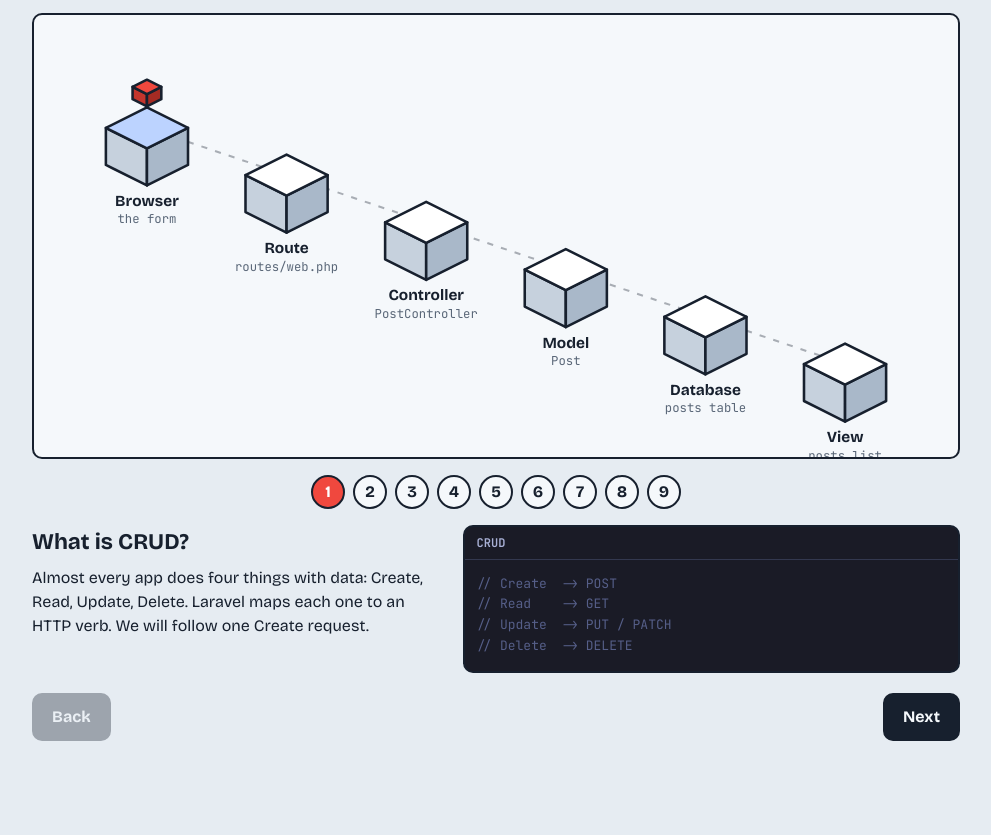
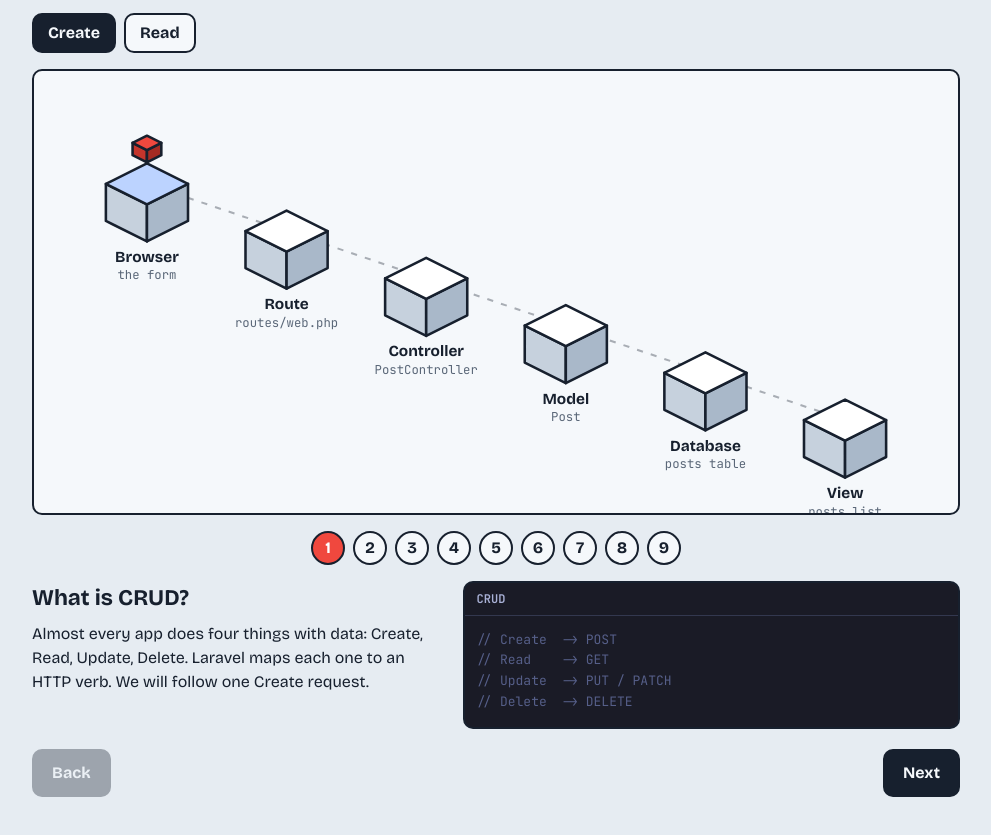
Before and after one commit to Jacqueson1/VisualLaravel, a website built with Vite: page index.html in a window 1280 px wide. Shown: the part 99-934 px from the top of the page, without its empty margins (144-1135 px from the left). Before the commit the page ends 880 px from the top, so only its background shows below. Built offline with nearby package versions, Linux system fonts and the light colour scheme.

Commit message:
Edited several stuff

```diff
--- a/index.html
+++ b/index.html
@@ -1,18 +1,23 @@
 <!doctype html>
 <html lang="en">
+
 <head>
-  <link href="https://fonts.googleapis.com/css2?family=Bricolage+Grotesque:wght@400;700&family=JetBrains+Mono:wght@400;600&display=swap" rel="stylesheet" />
+  <link
+    href="https://fonts.googleapis.com/css2?family=Bricolage+Grotesque:wght@400;700&family=JetBrains+Mono:wght@400;600&display=swap"
+    rel="stylesheet" />
 
   <meta charset="UTF-8" />
   <meta name="viewport" content="width=device-width, initial-scale=1" />
   <title>How Laravel creates a post</title>
 </head>
+
 <body>
   <main class="app">
     <header>
-      <h1>How Laravel creates a post</h1>
-      <p class="tagline">Follow one request from the browser to the database.</p>
+      <h1 id="lesson-title"></h1>
+      <p class="tagline" id="tagline"></p>
     </header>
+    <nav id="lessons" aria-label="Lessons"></nav>
 
     <section id="scene"></section>
     <nav id="dots"></nav>
@@ -20,7 +25,7 @@
     <section class="lesson">
       <div class="text">
         <h2 id="title"></h2>
-        <p id="caption"></p>
+        <p id="caption" aria-live="polite"></p>
       </div>
       <div class="code">
         <div id="file"></div>
@@ -35,4 +40,5 @@
   </main>
   <script type="module" src="/src/main.js"></script>
 </body>
+
 </html>
--- a/src/main.js
+++ b/src/main.js
@@ -4,7 +4,7 @@ import php from 'highlight.js/lib/languages/php';
 import sql from 'highlight.js/lib/languages/sql';
 import xml from 'highlight.js/lib/languages/xml';
 import 'highlight.js/styles/tokyo-night-dark.css';
-import { steps } from './steps.js';
+import { lessons } from './steps.js';
 import { buildScene, setActive, goTo } from './scene.js';
 
 hljs.registerLanguage('php', php);
@@ -12,36 +12,64 @@ hljs.registerLanguage('sql', sql);
 hljs.registerLanguage('xml', xml);
 
 const $ = (id) => document.getElementById(id);
+let lesson = lessons[0];
 let current = 0;
+
 buildScene($('scene'));
-// Build one dot button per step
 
-$('dots').innerHTML = steps
-  .map((s, i) => `<button class="dot" data-i="${i}" aria-label="Step ${i + 1}: ${s.title}">${i + 1}</button>`)
+// Lesson picker: plain links. The URL does the work.
+$('lessons').innerHTML = lessons
+  .map((l) => `<a class="tab" href="#/${l.id}/1" data-id="${l.id}">${l.name}</a>`)
   .join('');
 
+// Turn the URL (#/read/3) into state
+function readHash() {
+  const [, id, n] = location.hash.split('/');
+  lesson = lessons.find((l) => l.id === id) ?? lessons[0];
+  const i = (Number(n) || 1) - 1;
+  current = Math.min(Math.max(i, 0), lesson.steps.length - 1);
+}
+
 function render() {
-  const s = steps[current];
-  setActive(s.at);
-  goTo(s);
+  const s = lesson.steps[current];
+  document.title = lesson.title;
+  $('lesson-title').textContent = lesson.title;
+  $('tagline').textContent = lesson.tagline;
   $('title').textContent = s.title;
   $('caption').textContent = s.caption;
   $('file').textContent = s.file;
   $('code').innerHTML = hljs.highlight(s.code, { language: s.lang }).value;
 
-  document.querySelectorAll('.dot').forEach((d, i) => {
-    d.classList.toggle('current', i === current);
-    d.classList.toggle('done', i < current);
+  document.querySelectorAll('.tab').forEach((t) => {
+    t.classList.toggle('current', t.dataset.id === lesson.id);
   });
 
+  // Rebuild the dots, because each lesson has a different number of steps
+  $('dots').innerHTML = lesson.steps
+    .map((st, i) => {
+      const cls = i === current ? ' current' : i < current ? ' done' : '';
+      const aria = i === current ? 'step' : 'false';
+      return `<button class="dot${cls}" data-i="${i}" aria-current="${aria}" aria-label="Step ${i + 1}: ${st.title}">${i + 1}</button>`;
+    })
+    .join('');
+
   $('back').disabled = current === 0;
-  $('next').disabled = current === steps.length - 1;
+  $('next').disabled = current === lesson.steps.length - 1;
+
+  setActive(s.at);
+  goTo(s);
 }
 
+// Changing the step = changing the URL. The hashchange listener does the rest.
 function go(i) {
-  current = Math.min(Math.max(i, 0), steps.length - 1);
+  const n = Math.min(Math.max(i, 0), lesson.steps.length - 1);
+  location.hash = `/${lesson.id}/${n + 1}`;
+}
+
+window.addEventListener('hashchange', () => {
+  readHash();
   render();
-}
+});
 
 $('back').onclick = () => go(current - 1);
 $('next').onclick = () => go(current + 1);
@@ -54,4 +82,5 @@ window.addEventListener('keydown', (e) => {
   if (e.key === 'ArrowLeft') go(current - 1);
 });
 
+readHash();
 render();
--- a/src/scene.js
+++ b/src/scene.js
@@ -1,4 +1,5 @@
 import { gsap } from 'gsap';
+const reduce = window.matchMedia('(prefers-reduced-motion: reduce)').matches;
 
 const S = 40; // half-width of a cube's top face
 const D = 36; // cube height
@@ -56,16 +57,17 @@ export function setActive(i) {
 export function goTo(step) {
   tl?.kill();
   pkg.classList.remove('failed');
+  const d = reduce ? 0 : 0.9;
   tl = gsap.timeline();
 
-  tl.to(pkg, { ...pos(step.at), duration: 0.9, ease: 'power2.inOut' });
+  tl.to(pkg, { ...pos(step.at), duration: d, ease: 'power2.inOut' });
 
   if (step.fail) {
     tl.add(() => pkg.classList.add('failed'))
       .add(() => setActive(0))
-      .to(pkg, { ...pos(0), duration: 0.9, ease: 'power2.in' }, '+=0.3')
-      .to(pkg, { x: '+=8', repeat: 5, yoyo: true, duration: 0.05 });
+      .to(pkg, { ...pos(0), duration: d, ease: 'power2.in' }, '+=0.3')
+      .to(pkg, { x: '+=8', repeat: 5, yoyo: true, duration: reduce ? 0 : 0.05 });
   }
 
-  tl.to(row, { opacity: step.row ? 1 : 0, duration: 0.4 }, 0.4);
+  tl.to(row, { opacity: step.row ? 1 : 0, duration: reduce ? 0 : 0.4 }, 0.4);
 }
--- a/src/steps.js
+++ b/src/steps.js
@@ -1,4 +1,4 @@
-export const steps = [
+const createSteps = [
     {
         title: 'What is CRUD?',
         at: 0,
@@ -94,3 +94,107 @@ VALUES ('My first post', NOW(), NOW());`
   -> redirect('/posts')`
     }
 ];
+
+const readSteps = [
+  {
+    title: 'What is Read?',
+    at: 0,
+    file: 'CRUD',
+    lang: 'php',
+    caption: 'Read means fetching data without changing it. Laravel uses GET for it. We will follow a request for the list of posts.',
+    code: `// Read -> GET /posts   (list)
+// Read -> GET /posts/1 (one post)`
+  },
+  {
+    title: 'The browser asks for the page',
+    at: 0,
+    file: 'resources/views/layout.blade.php',
+    lang: 'xml',
+    caption: 'You click a link. The browser sends a GET request to /posts. There is no form and no data to send.',
+    code: `<a href="/posts">All posts</a>`
+  },
+  {
+    title: 'The route matches',
+    at: 1,
+    file: 'routes/web.php',
+    lang: 'php',
+    caption: 'This time Laravel looks for a GET route on /posts. It points to the index method.',
+    code: `Route::get('/posts', [PostController::class, 'index']);`
+  },
+  {
+    title: 'The controller runs index',
+    at: 2,
+    file: 'app/Http/Controllers/PostController.php',
+    lang: 'php',
+    caption: 'index() has one job: collect the data the page needs, then hand it to a view.',
+    code: `public function index()
+{
+    // fetch posts, then show them
+}`
+  },
+  {
+    title: 'The model fetches the posts',
+    at: 3,
+    file: 'app/Http/Controllers/PostController.php',
+    lang: 'php',
+    caption: 'The Post model asks the database for all posts, newest first.',
+    code: `$posts = Post::latest()->get();`
+  },
+  {
+    title: 'The database runs a SELECT',
+    at: 4,
+    file: 'SQL that Eloquent runs',
+    lang: 'sql',
+    caption: 'Nothing is changed. The database only reads rows and returns them.',
+    code: `SELECT * FROM posts
+ORDER BY created_at DESC;`
+  },
+  {
+    title: 'The view receives the data',
+    at: 5,
+    file: 'app/Http/Controllers/PostController.php',
+    lang: 'php',
+    caption: 'The controller passes the posts to a Blade view.',
+    code: `return view('posts.index', compact('posts'));`
+  },
+  {
+    title: 'The view renders the list',
+    at: 5,
+    file: 'resources/views/posts/index.blade.php',
+    lang: 'xml',
+    caption: 'Blade loops over the posts and builds the HTML. That HTML is the response the browser shows.',
+    code: `@foreach ($posts as $post)
+  <h2>{{ $post->title }}</h2>
+@endforeach`
+  },
+  {
+    title: 'Recap',
+    at: 0,
+    file: 'The whole Read flow',
+    lang: 'php',
+    caption: 'GET request, route, controller, model, SELECT, view. Compared with Create: no validation and no INSERT.',
+    code: `GET /posts
+  -> Route
+  -> PostController@index
+  -> Post::latest()->get()
+  -> SELECT
+  -> view('posts.index')`
+  }
+];
+
+export const lessons = [
+  {
+    id: 'create',
+    name: 'Create',
+    title: 'How Laravel creates a post',
+    tagline: 'Follow one request from the browser to the database.',
+    steps: createSteps
+  },
+  {
+    id: 'read',
+    name: 'Read',
+    title: 'How Laravel reads posts',
+    tagline: 'Follow a GET request and see the data come back.',
+    steps: readSteps
+  }
+];
--- a/src/style.css
+++ b/src/style.css
@@ -93,3 +93,15 @@ svg { width: 100%; height: auto; display: block; }
 #pkg.failed .left, #pkg.failed .right { fill: #5e120d; }
 #row rect { fill: #fff; stroke: var(--ink); stroke-width: 2; }
 #row text { font: 12px 'JetBrains Mono', monospace; fill: var(--ink); }
+
+#lessons { display: flex; gap: 8px; margin-bottom: 16px; }
+.tab {
+  padding: 6px 14px;
+  border: 2px solid var(--ink);
+  border-radius: var(--radius);
+  background: var(--panel);
+  color: var(--ink);
+  font-weight: 700;
+  text-decoration: none;
+}
+.tab.current { background: var(--ink); color: var(--panel); }
```
